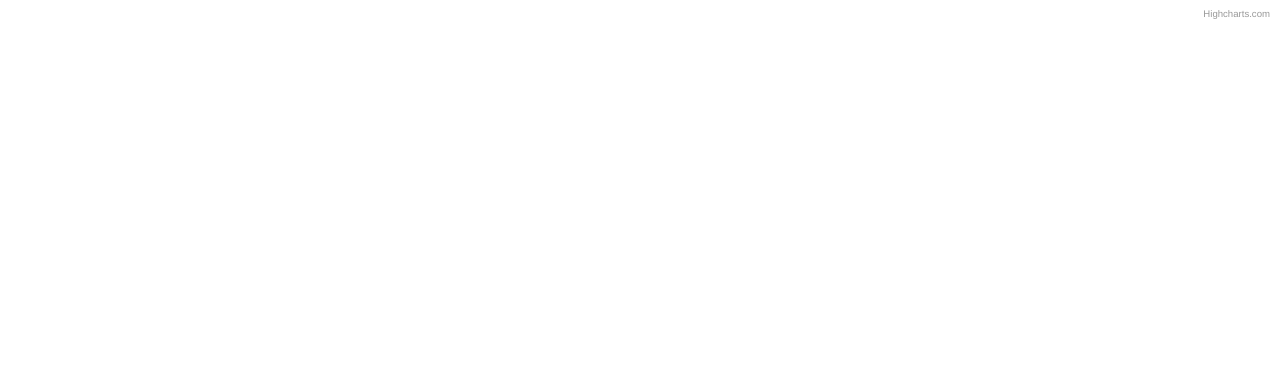
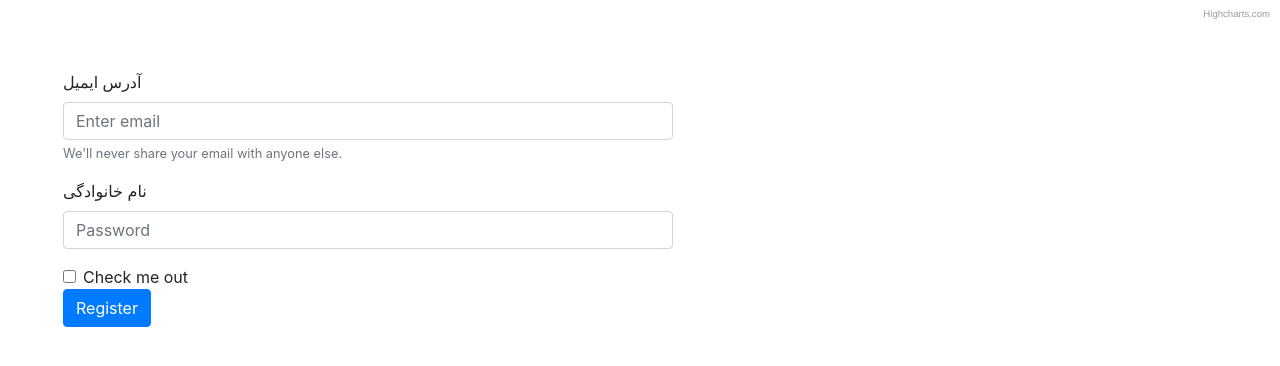
Before and after one commit to emamyari/basic-react, a React (Create React App) app: page / in a window 1280 px wide. Shown: the part 434-800 px from the top of the page. Built offline with nearby package versions, Linux system fonts and the light colour scheme; no server answers.

Commit message:
add register component

```diff
--- a/src/App.js
+++ b/src/App.js
@@ -7,12 +7,11 @@
 import HighchartsReact from 'highcharts-react-official'
 import Navbar from './components/nav';
 import Button from '@mui/material/Button';
+import Register from './components/register';
 
 class App extends Component {
   state = {
-    pro: [
-
-    ],
+    pro: [],
     options: {}
   }
 
@@ -79,6 +78,8 @@
 
         <HighchartsReact highcharts={Highcharts} options={this.state.options}></HighchartsReact>
 
+        <Register></Register>
+
       </div>
     );
   }
--- /dev/null
+++ b/src/components/register.js
@@ -0,0 +1,28 @@
+import React from "react";
+
+function Register() {
+    return (
+<div className="col-md-6 m-5">
+<form>
+        <div class="form-group">
+            <label for="exampleInputEmail1">آدرس ایمیل</label>
+            <input type="email" class="form-control" id="exampleInputEmail1" aria-describedby="emailHelp" placeholder="Enter email" />
+            <small id="emailHelp" class="form-text text-muted">We'll never share your email with anyone else.</small>
+        </div>
+        <div class="form-group">
+            <label for="exampleInputPassword1">نام خانوادگی</label>
+            <input  class="form-control" id="exampleInputPassword1" placeholder="Password" />
+        </div>
+        <div class="form-check">
+            <input type="checkbox" class="form-check-input" id="exampleCheck1" />
+            <label class="form-check-label" for="exampleCheck1">Check me out</label>
+        </div>
+        <button type="submit" class="btn btn-primary">Register</button>
+    </form>
+</div>
+
+
+    )
+}
+
+export default Register;
```
